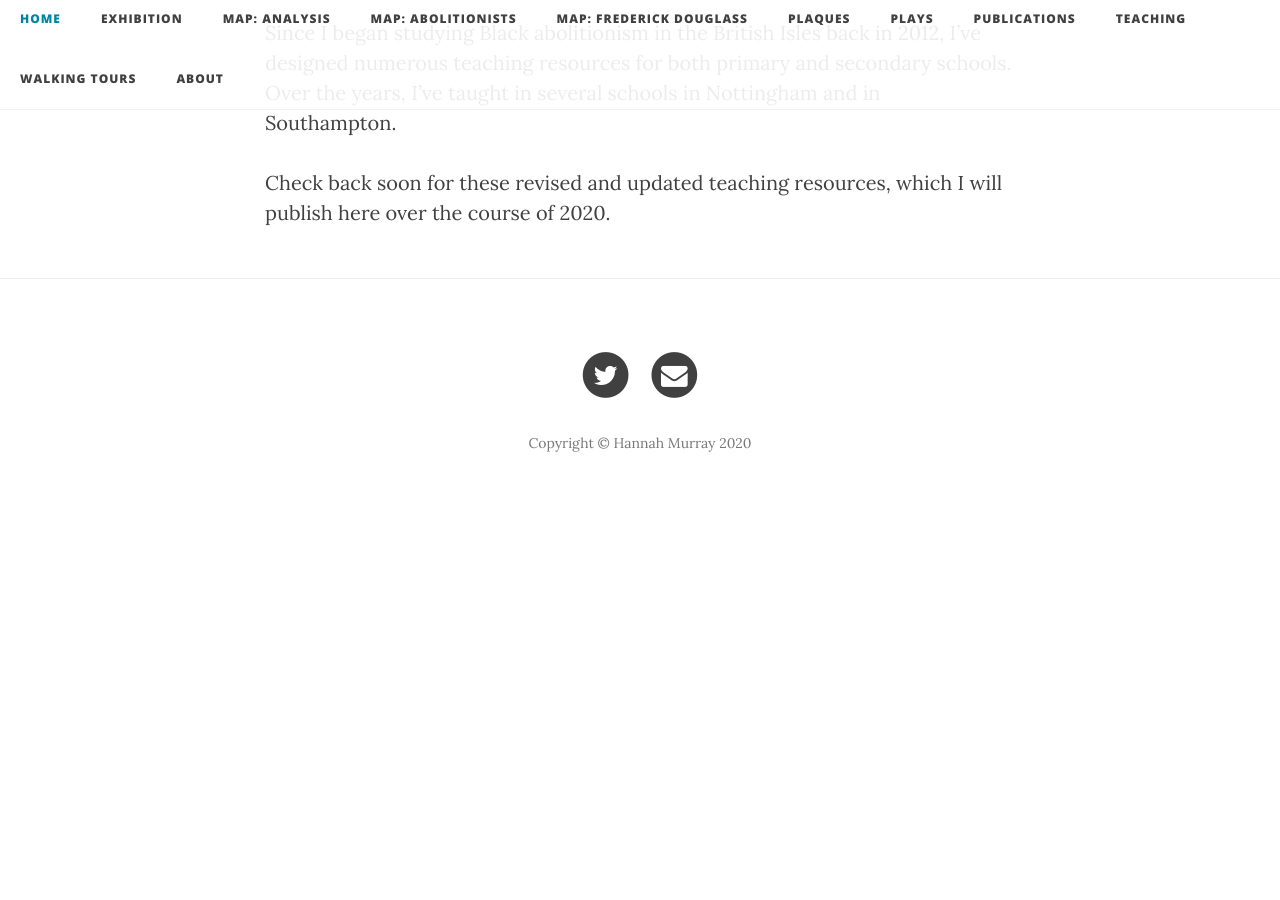
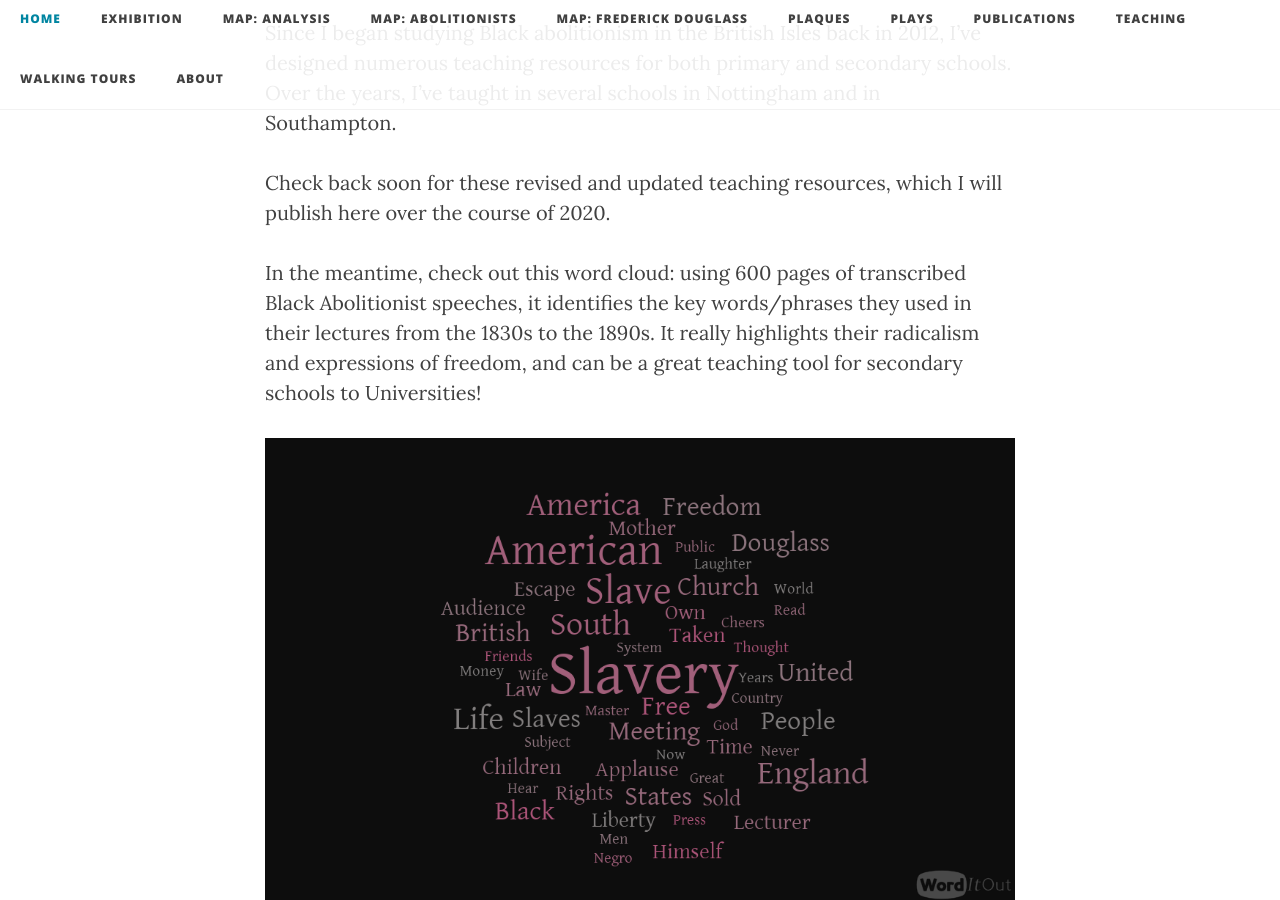
Before and after one commit to FDUK/fduk.github.io, a Jekyll site: the page built from Teaching.md, in a window 1280 px wide and 900 px high, scrolled down 375 px. Built offline with Jekyll 4.4.1, drawn with Linux system fonts in a browser that asks for light colours; nearby versions of some CDN libraries; before the commit the page ends 900 px from its top, so only the background shows below that.

Commit message:
Update Teaching.md

```diff
--- a/Teaching.md
+++ b/Teaching.md
@@ -9,3 +9,7 @@ innav: yes
 Since I began studying Black abolitionism in the British Isles back in 2012, I’ve designed numerous teaching resources for both primary and secondary schools. Over the years, I’ve taught in several schools in Nottingham and in Southampton.
 
 Check back soon for these revised and updated teaching resources, which I will publish here over the course of 2020.
+
+In the meantime, check out this word cloud: using 600 pages of transcribed Black Abolitionist speeches, it identifies the key words/phrases they used in their lectures from the 1830s to the 1890s. It really highlights their radicalism and expressions of freedom, and can be a great teaching tool for secondary schools to Universities!
+
+<img src="/img/SpeechesWordCloud.png" alt="Speeches Word Cloud"/>
```
